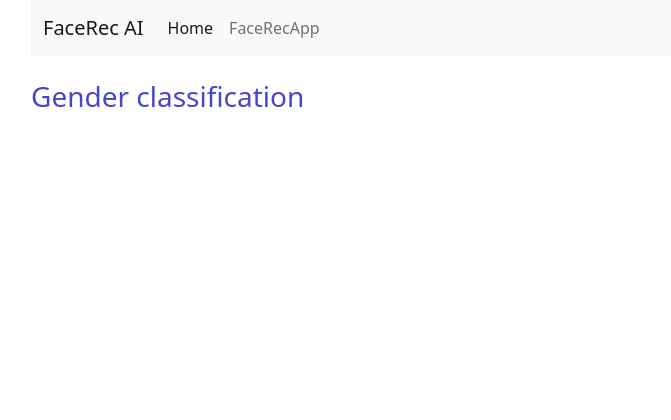
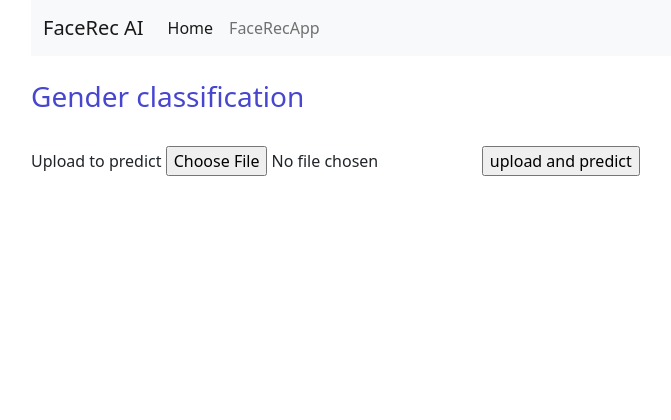
Before and after one commit to 01abhi/FaceRecognitionWithAI-ML, a Flask app: page /facerecapp/gender in a window 1280 px wide. Shown: the top 420 px of the page, without its empty margins (51-722 px from the left). Run offline with Flask 2, Linux system fonts and the light colour scheme.

Commit message:
Added view and form to upload and predict

```diff
--- a/app/views.py
+++ b/app/views.py
@@ -1,5 +1,9 @@
 from flask import render_template, request
 from flask import redirect, url_for
+import os
+
+UPLOADS_FOLEDER = 'static/uploads'
+
 
 def base():
     return render_template("base.html")
--- a/templates/gender.html
+++ b/templates/gender.html
@@ -5,4 +5,12 @@
         <br>
         <h3 class="content">Gender classification</h3>
     </div>
+    <div class="container">
+        <br>
+        <form action="#"  method="POST" enctype="multipart/form-data">
+            <label for="upload">Upload to predict</label>
+            <input type="file" name="image" required="true">
+            <input type="submit" value="upload and predict">
+        </form>
+    </div>
 {% endblock %}
```
